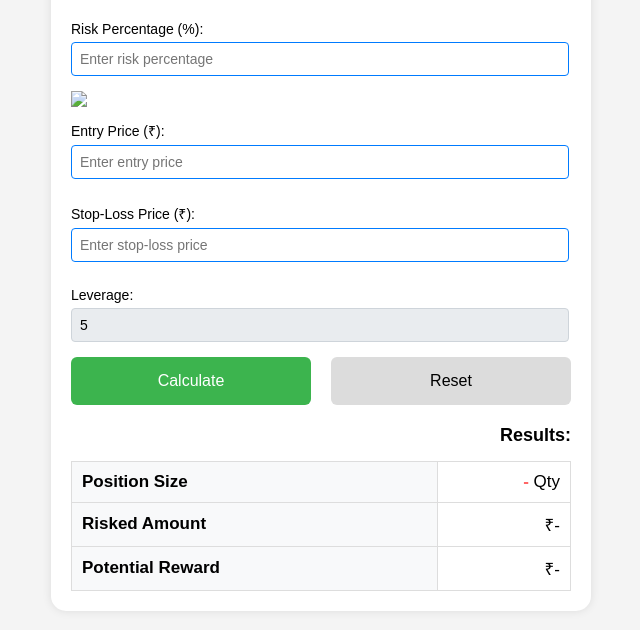
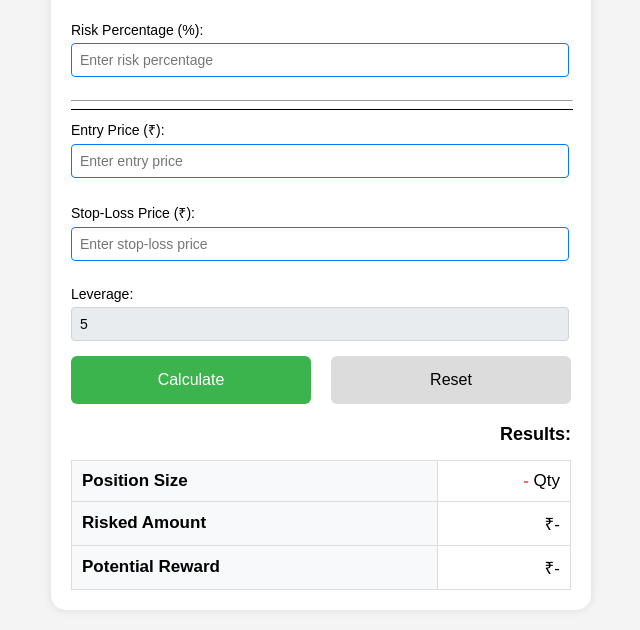
Before and after one commit to meghraj-jagtap/15-EMA-Intraday-Calculator, a plain HTML site: page index.html in a window 1280 px wide. Shown: the part 178-808 px from the top of the page, without its empty margins (319-959 px from the left). Drawn offline with Linux system fonts and the light colour scheme.

Commit message:
Update index.html

```diff
--- a/index.html
+++ b/index.html
@@ -17,9 +17,8 @@
         <input type="number" id="riskPercentage" placeholder="Enter risk percentage" class="editable">
 
 
-<div class="img">
-<img src="-" />
-</div>
+<hr width="100%" size="1">
+    <hr width="100%" size="1" color="black" noshade>
 
         <label for="entryPrice">Entry Price (₹):</label>
         <input type="number" id="entryPrice" placeholder="Enter entry price" class="editable">
```
